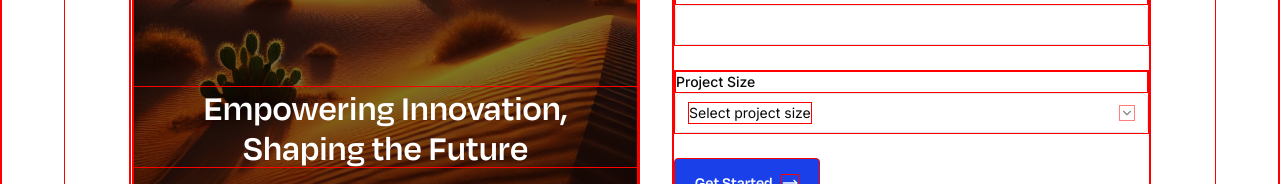
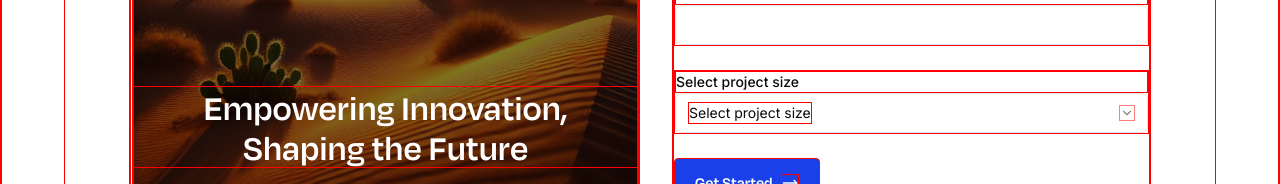
Before and after one commit to SrFreitass/flex-code, a Next.js app: page /get-started in a window 1280 px wide. Shown: the part 551-735 px from the top of the page. Built offline with nearby package versions, Linux system fonts and the light colour scheme.

Commit message:
feat: add selectWithLabel component

```diff
--- a/app/get-started/components/Form.tsx
+++ b/app/get-started/components/Form.tsx
@@ -1,6 +1,6 @@
 import { Button } from "@/components/ui/button"
 import { Input } from "@/components/ui/input"
-import { Select, SelectContent, SelectItem, SelectTrigger, SelectValue } from "@/components/ui/select"
+import { SelectWithLabel } from "@/components/ui/selectWithLabel"
 import { MoveRight } from "lucide-react"
 import Image from "next/image"
 
@@ -15,20 +15,7 @@ export const Form = () => {
 
                 <Input label="Your name" required />
                 <Input label="Your work email" type="email" required/>
-
-                <div className="font-inter w-full">
-                    <label className="block text-sm font-medium text-foreground">Project Size</label>
-                    <Select>
-                        <SelectTrigger>
-                            <SelectValue placeholder="Select project size" />
-                        </SelectTrigger>
-                        <SelectContent>
-                            <SelectItem value="1">Small Project (1-5 devs)</SelectItem>
-                            <SelectItem value="2">Medium Project (6-10 devs)</SelectItem>
-                            <SelectItem value="3">Large Project (10+ devs)</SelectItem>
-                        </SelectContent>
-                    </Select>
-                </div>
+                <SelectWithLabel label="Select project size" options={["Small Project", "Medium Project", "Large Project"]} />
 
                 <Button className="flex items-center gap-2">
                     Get Started
--- /dev/null
+++ b/components/ui/selectWithLabel.tsx
@@ -0,0 +1,26 @@
+import { FC } from "react";
+import { Select, SelectContent, SelectItem, SelectTrigger, SelectValue } from "./select";
+
+
+type SelectWithLabelProps = {
+    label: string;
+    options: string[];
+}
+
+export const SelectWithLabel: FC<SelectWithLabelProps> = ({ label, options }) => {
+    return (
+        <div className="font-inter w-full">
+            <label className="block text-sm font-medium text-foreground">{label}</label>
+            <Select>
+                <SelectTrigger>
+                    <SelectValue placeholder="Select project size" />
+                </SelectTrigger>
+                <SelectContent>
+                    {options.map((option, index) => (
+                        <SelectItem key={index} value={option}>{option}</SelectItem>
+                    ))}
+                </SelectContent>
+            </Select>
+        </div>
+    );
+}
--- a/components/ui/textarea.tsx
+++ /dev/null
@@ -1,14 +0,0 @@
-import { ComponentProps, FC } from "react";
-
-type TextareaProps = ComponentProps<"textarea"> & {
-    label: string;
-}
-
-export const Textarea: FC<TextareaProps> = (props) => {
-    return (
-        <div className="flex flex-col font-inter w-full">
-            {props.label ? <label>{props.label}</label> : null}
-            <textarea {...props} className={`h-28 rounded-md border border-[#969696] bg-transparent p-2 w-full focus:outine-blue-500 ${props.className}`}/>
-        </div>
-    )
-}
```
